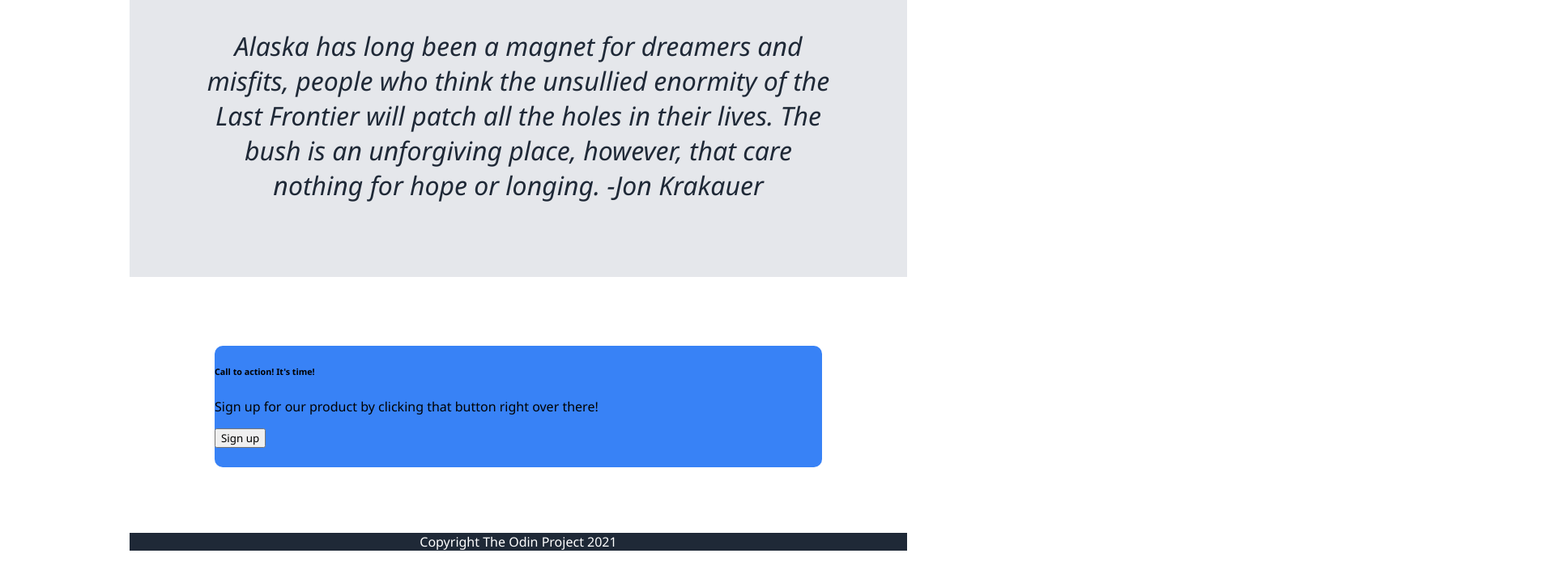
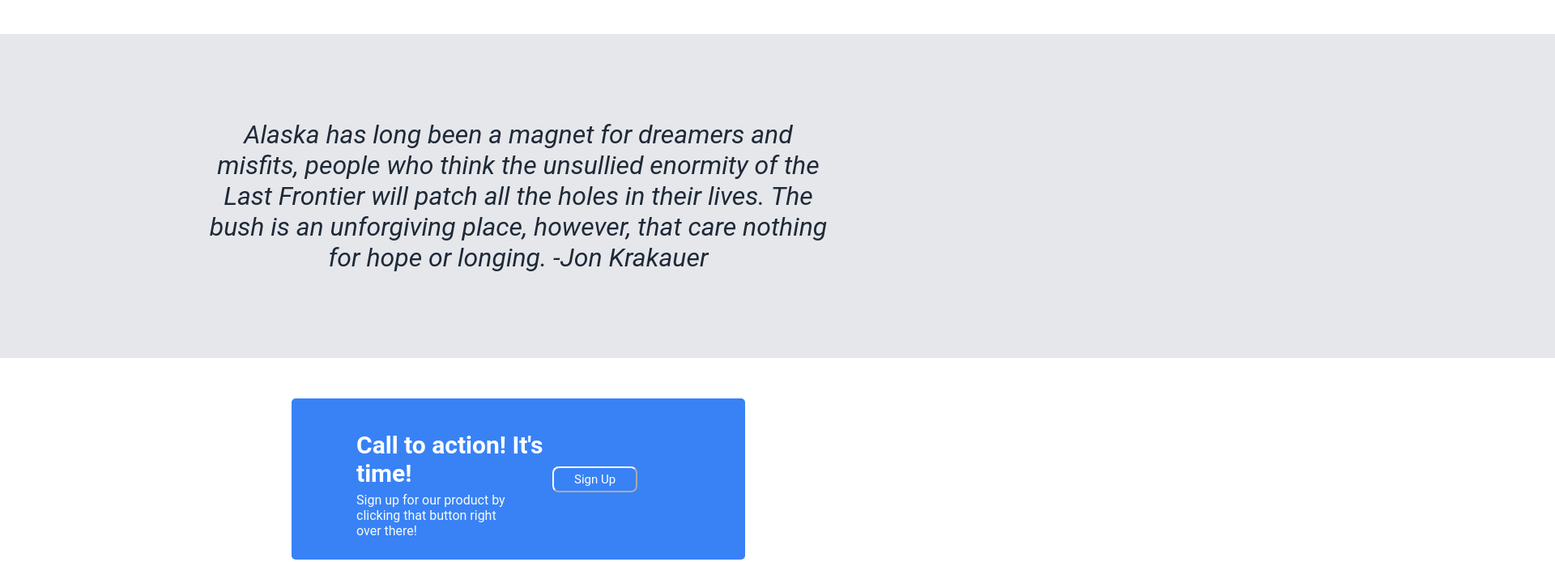
Before and after one commit to DrBabushkaBoi/Landing-Page, a plain HTML site: page index.html in a window 1280 px wide. Shown: the part 858-1552 px from the top of the page at 81% size, 1920 px wide, since content can reach past the window. Drawn offline with Linux system fonts and the light colour scheme.

Commit message:
finished site, code needs to be cleaned

```diff
--- a/index.html
+++ b/index.html
@@ -11,9 +11,9 @@
                 <div class = "upper-header">
                     <div class = "logo">Header Logo</div>
                     <ul class = "links">
-                        <li>link 1</li>
-                        <li>link 2</li>
-                        <li>link 3</li>
+                        <a href=""><li>link 1</li></a>
+                        <a href=""><li>link 2</li></a>
+                        <a href=""><li>link 3</li></a>
                     </ul>
                 </div>
                 <div class = "head-pic">
@@ -54,9 +54,13 @@
             </div>
             <div class = "body3">
                 <div class = "sign-up-box">
-                    <h6>Call to action! It's time!</h6>
-                    <p>Sign up for our product by clicking that button right over there!</p>
-                    <button>Sign up</button>
+                    <div class = "signup-text"></div>
+                        <h3 class = "h3">Call to action! It's time!</h3>
+                        <p class = "word-sign">Sign up for our product by clicking that button right over there!</p>
+                    </div>
+                    <div class="word-sign">
+                        <button type="button">Sign Up</button>
+                    </div>
                 </div>
             </div>
             <div class = "footer">
--- a/style.css
+++ b/style.css
@@ -1,16 +1,28 @@
 *{
-    font-family: 'Segoe UI', Tahoma, Geneva, Verdana, sans-serif;
+    font-family: 'Roboto';
 }
 #wrapper {
-    margin-left:auto;
-    margin-right:auto;
-    width:960px;
+    margin-left: auto;
+    margin-right: auto;
+    width :960px;
+    display: flex;
+    flex-direction: column;
+
 }
 .header{
     background-color: #1F2937;
     color: white;
     height: 400px;
     width: 100%;
+}
+.header::before{
+    content:"";
+    background-color:#1F2937;
+    position: absolute;
+    height: 400px;
+    width: 4000px;
+    left: -2000px;
+    z-index: -1;
 }
 .upper-header{
     display: flex;
@@ -23,6 +35,7 @@
 }
 .links{
     margin-top: 10px;
+    color: white;
 }
 .lower-header{
     display: flex;
@@ -66,6 +79,7 @@ li{
     list-style: none;
     display: inline-block;
     padding: 0px 10px;
+    color: #F9FAF8;
 }
 h3{
     font-size: 48px;
@@ -75,7 +89,7 @@ h3{
 .body1{
     background-color: white;
     text-align: center;
-    height: 300px;
+    height: 400px;
     margin-right: 90px;
     margin-top: 100px;
     margin-bottom: auto;
@@ -86,11 +100,24 @@ h3{
     margin-right: 90 px;
     margin-left: 90px;
 }
+.photos img{
+    border-radius: 10px;
+    border: solid lightseagreen 2px;
+}
 .body2{
     background-color: #E5E7EB;
     height: 400px;
     display: flex;
     justify-content: space-around;
+}
+.body2::before{
+    content:"";
+    background-color: #E5E7EB;
+    position: absolute;
+    height: 400px;
+    width: 4000px;
+    left: -2000px;
+    z-index: -1;
 }
 .quote{
     margin-top: auto;
@@ -103,20 +130,50 @@ h3{
     color:#1F2937;
     text-align: center;
 }
-.body3{
-    background-color: white;
-    height: 300px;
+
+.body3 {
+    background-color: #3882F6 ;
+    margin: 50px 200px;
+    padding: 10px 80px;
     display: flex;
-    justify-content: space-around;
+    align-items: center;
+    border-radius: 5px;
+    border-color: none;
+    color: #F9FAF8;
 }
-.sign-up-box{
-    height: 150px;
-    width: 750px;
-    background: #3882F6;
-    margin-top: 85px;
-    border-radius: 10px;
+.signup-text{
+    text-align: left;
+    width: 150px;
+}
+.word-sign button {
+    color: #fff;
+    font-family: 'Roboto', arial;
+    border-color: #fff;
+    border-radius: 8px;
+    background-color: #3882F6;
+    padding: 5px 25px;
+    font-size: 15px;
+}
+.word-sign{
+    width: 200px;
+}
+.button {
+    color: #fff;
+    font-family: 'Roboto', arial;
+    border-color: #fff;
+    border-radius: 8px;
+    background-color: #3882F6;
+    padding: 5px 25px;
+    font-size: 15px;
+}
+.h3 {
+    color: #fff;
+    font-family: 'Roboto', arial;
+    padding: 0;
+    margin-bottom: -10px;
+    font-size: 30px;
+}
 
-}
 .footer{
     background-color: #1F2937;
     color: white;
```
